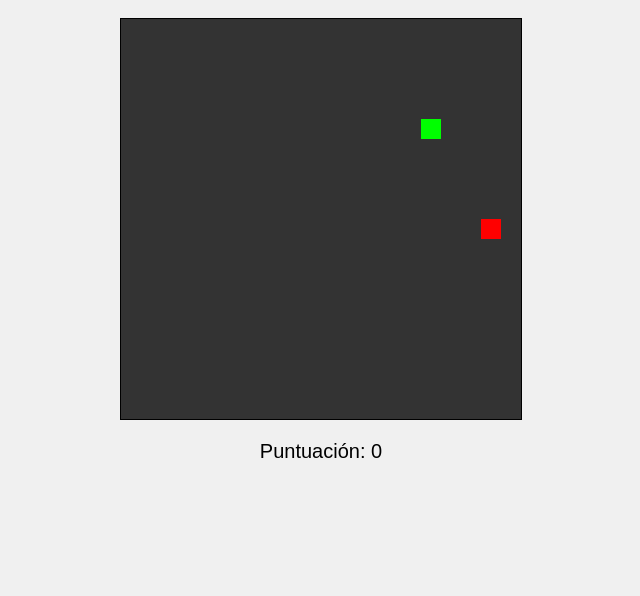
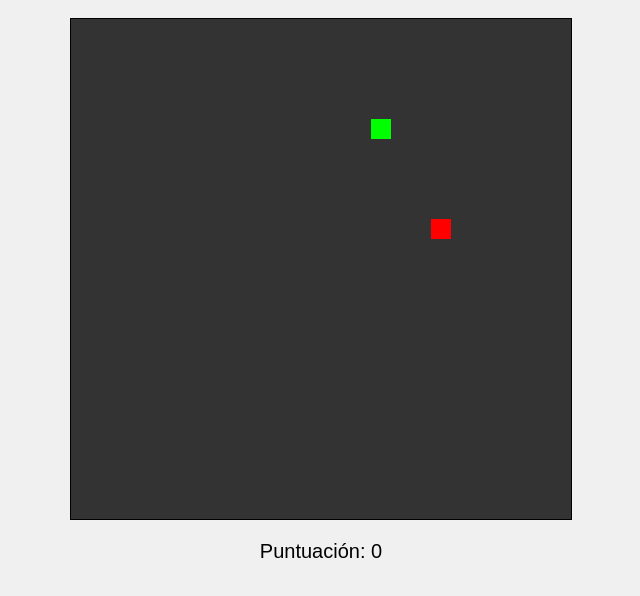
Before and after one commit to Kundo-admin/Snake, a plain HTML site: page index.html in a window 1280 px wide. Shown: the part 60-656 px from the top of the page, without its empty margins (319-959 px from the left). Drawn offline with Linux system fonts and the light colour scheme.

Commit message:
styles.css

```diff
--- a/styles.css
+++ b/styles.css
@@ -12,8 +12,8 @@ h1 {
 
 #gameBoard {
     position: relative;
-    width: 400px;
-    height: 400px;
+    width: 500px;
+    height: 500px;
     background-color: #333;
     margin: 20px auto;
     border: 1px solid #000;
```
